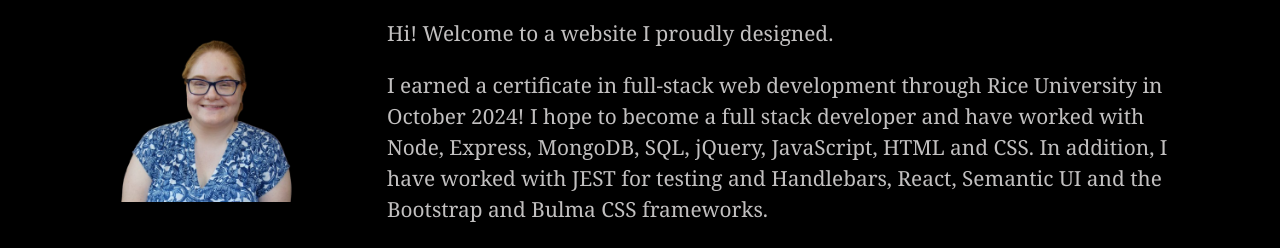
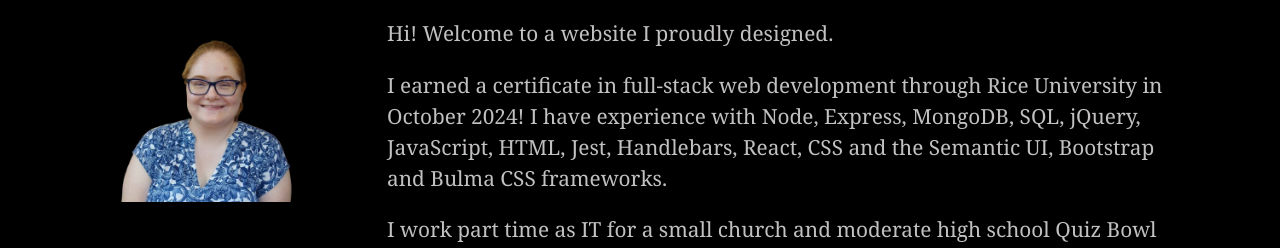
Before and after one commit to mancillh/Hannah-Mancill-Digital-Portfolio, a React (Vite) app: page / in a window 1280 px wide. Shown: the part 552-800 px from the top of the page. Built offline with nearby package versions, Linux system fonts and the light colour scheme.

Commit message:
edited About Me section for clarity

```diff
--- a/src/pages/AboutPage.jsx
+++ b/src/pages/AboutPage.jsx
@@ -19,8 +19,8 @@ export default function AboutPage() {
                     <p className="about">Hi! Welcome to a website I proudly designed.</p>
 
                         <p className="about">I earned a certificate in full-stack web development through Rice University in October 2024!
-                            I hope to become a full stack developer and have worked with Node, Express, MongoDB, SQL, jQuery, JavaScript, HTML and
-                            CSS. In addition, I have worked with JEST for testing and Handlebars, React, Semantic UI and the Bootstrap and Bulma CSS frameworks.</p>
+                            I have experience with Node, Express, MongoDB, SQL, jQuery, JavaScript, HTML, Jest, Handlebars, React,
+                            CSS and the Semantic UI, Bootstrap and Bulma CSS frameworks.</p>
 
                         <p className="about">I work part time as IT for a small church and moderate high school Quiz Bowl tournaments. In my free
                             time I enjoy baking, reading, trivia, breaking out of escape rooms, creating puzzles, and spending time
```
